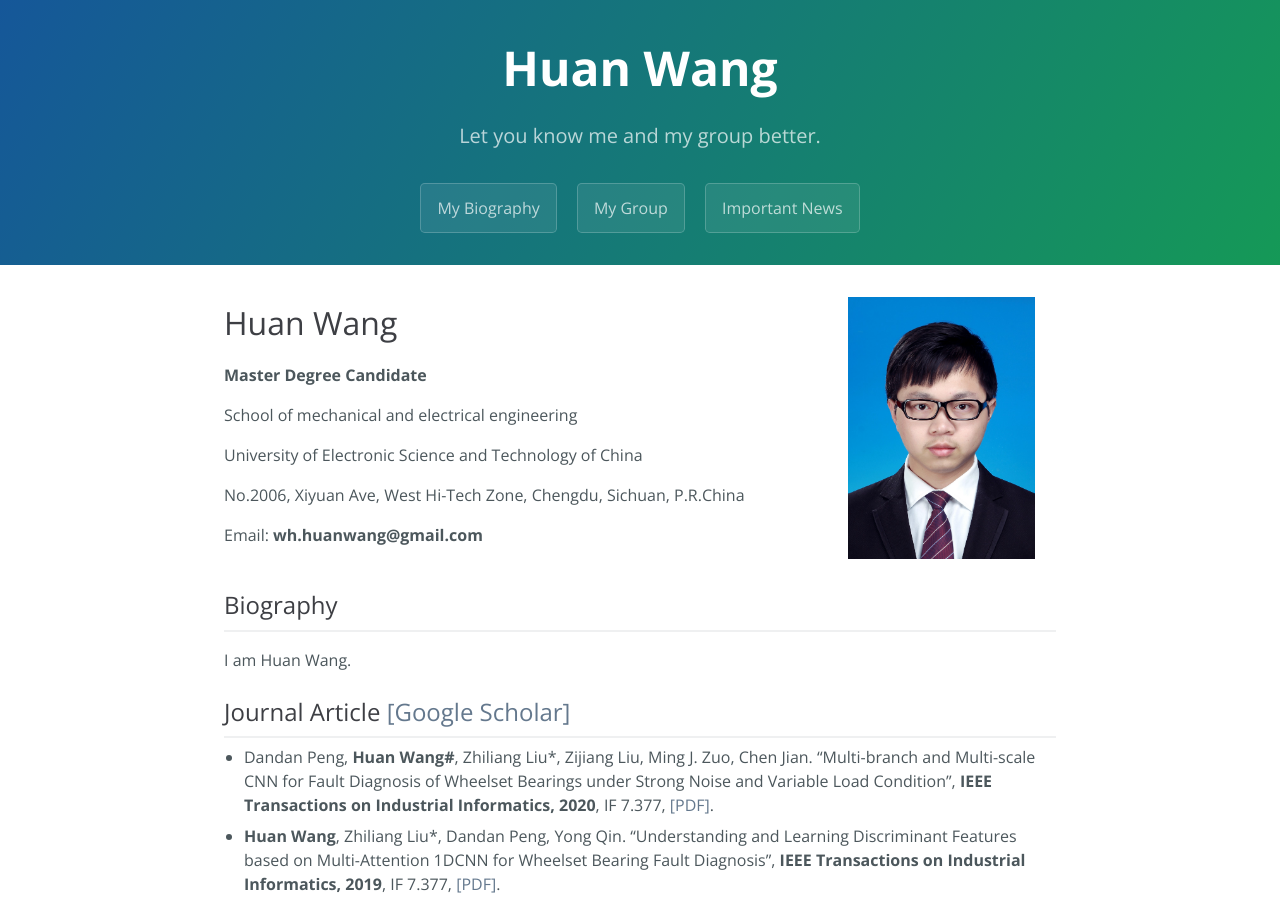
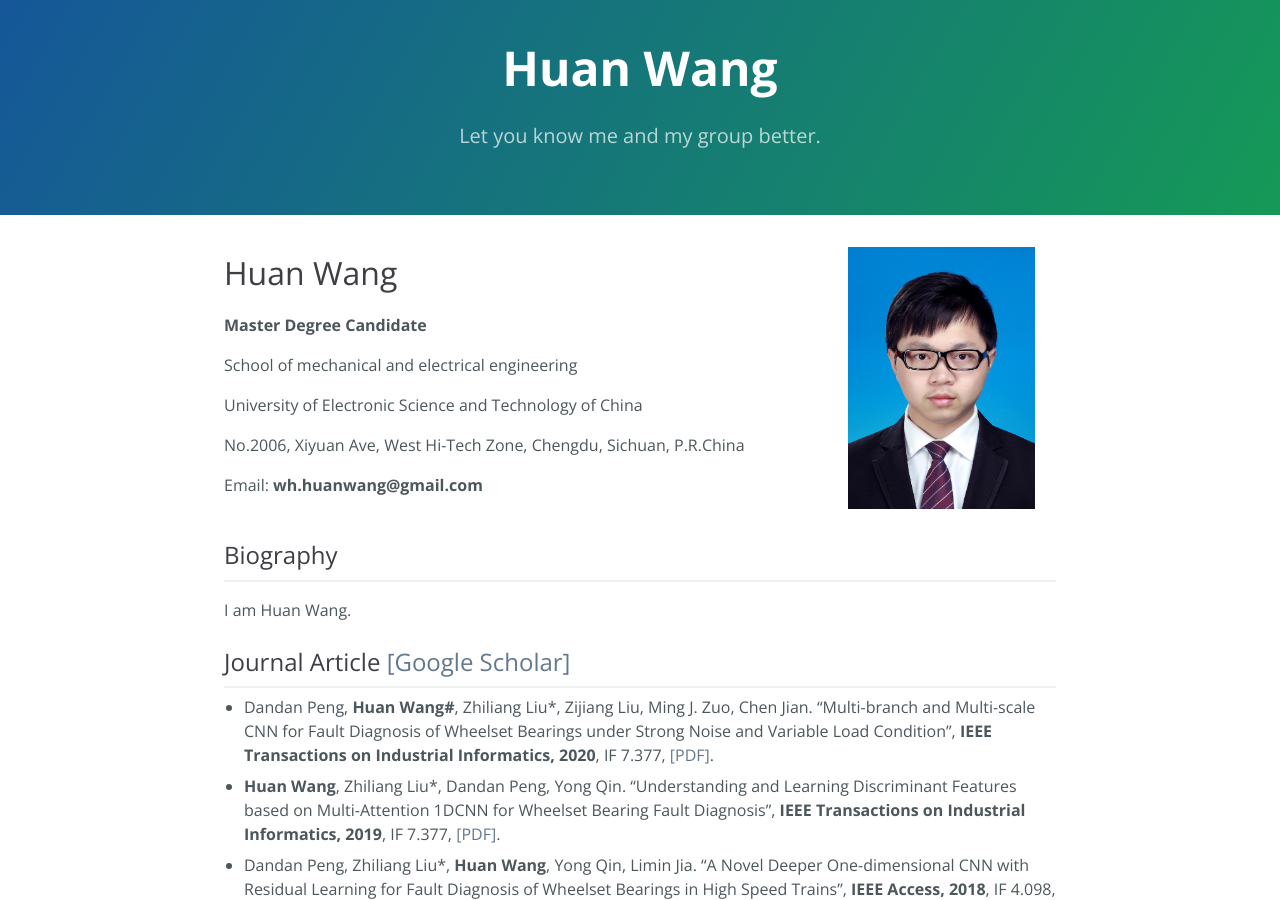
Before and after one commit to WH-HuanWang/WH-HuanWang.github.io, a Jekyll site: the page built from index.md, in a window 1280 px wide and 900 px high. Built offline with Jekyll 4.4.1, drawn with Linux system fonts in a browser that asks for light colours.

Commit message:
Update default.html

```diff
--- a/_layouts/default.html
+++ b/_layouts/default.html
@@ -26,9 +26,9 @@
       <h1 class="project-name">{{ page.title | default: site.title | default: site.github.repository_name }}</h1>
       <h2 class="project-tagline">{{ page.description | default: site.description | default: site.github.project_tagline }}</h2>
 
-       <a href="{{ site.github.repository_url }}" class="btn">My Biography</a>
+       <!--<a href="{{ site.github.repository_url }}" class="btn">My Biography</a>
        <a href="{{ site.github.zip_url }}" class="btn">My Group</a>
-       <a href="{{ site.github.tar_url }}" class="btn">Important News</a>
+       <a href="{{ site.github.tar_url }}" class="btn">Important News</a>-->
 
     </header>
 
```
